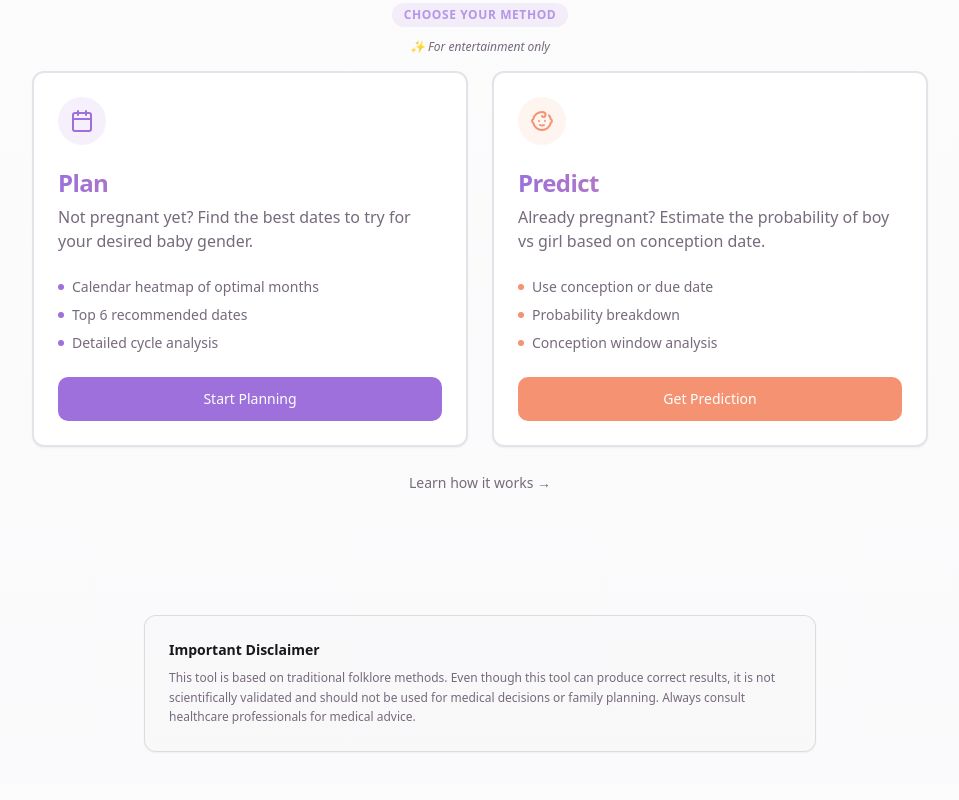
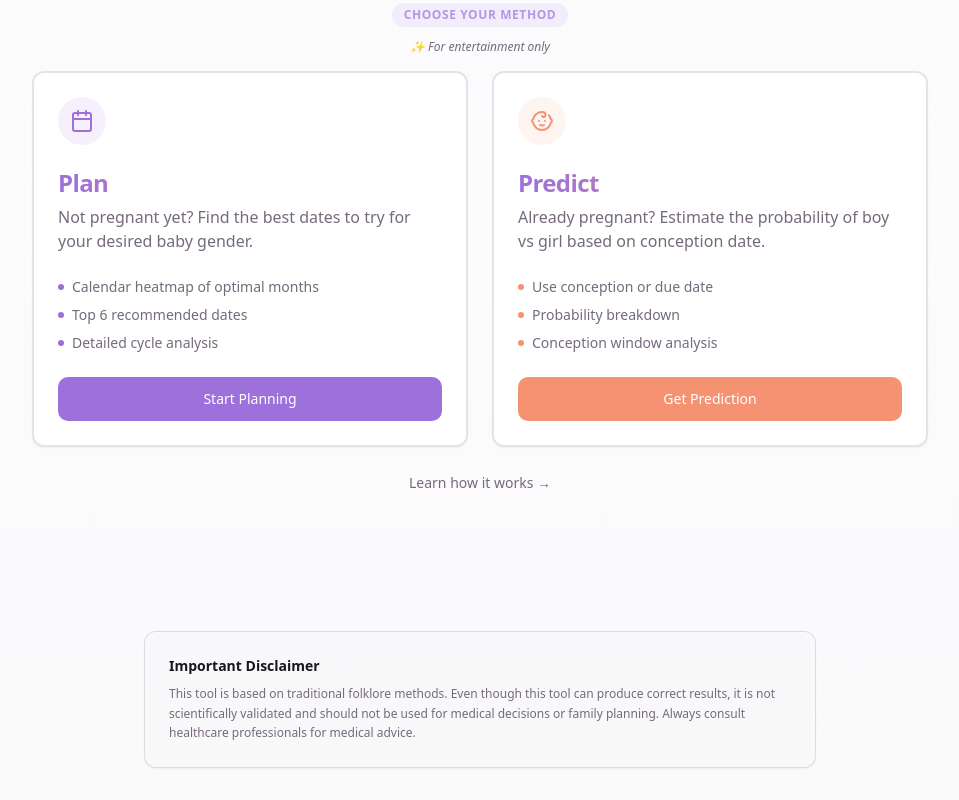
Before and after one commit to SamVar/baby-gender, a React (Vite) app: page / in a window 1280 px wide. Shown: the part 219-1019 px from the top of the page, without its empty margins (160-1119 px from the left). Built offline with nearby package versions, Linux system fonts and the light colour scheme; the HTML template or start-up script is replaced by a standard one.

Commit message:
Move disclaimer to bottom

```diff
--- a/src/pages/Home.tsx
+++ b/src/pages/Home.tsx
@@ -6,7 +6,7 @@ import { Calendar, Baby, Info } from "lucide-react";
 
 export default function Home() {
   return (
-    <div className="min-h-screen bg-gradient-to-b from-background to-secondary/20">
+    <div className="min-h-screen flex flex-col bg-gradient-to-b from-background to-secondary/20">
       <header className="container mx-auto px-4 py-8 pt-24 relative">
         <Button variant="ghost" size="icon" asChild className="absolute top-8 right-4">
           <Link to="/about" aria-label="About">
@@ -117,7 +117,10 @@ export default function Home() {
             </Button>
           </div>
 
-          <div className="max-w-2xl mx-auto mt-32">
+        </div>
+      </main>
+      <footer className="mt-auto container mx-auto px-4 pb-8">
+        <div className="max-w-2xl mx-auto">
           <Card className="border-muted-foreground/20 bg-muted/30">
             <CardContent className="pt-6">
               <h3 className="font-semibold text-sm mb-2">Important Disclaimer</h3>
@@ -129,8 +132,7 @@ export default function Home() {
             </CardContent>
           </Card>
         </div>
-        </div>
-      </main>
+      </footer>
     </div>
   );
 }
```
Lines whose indentation alone changed are shown as unchanged.
